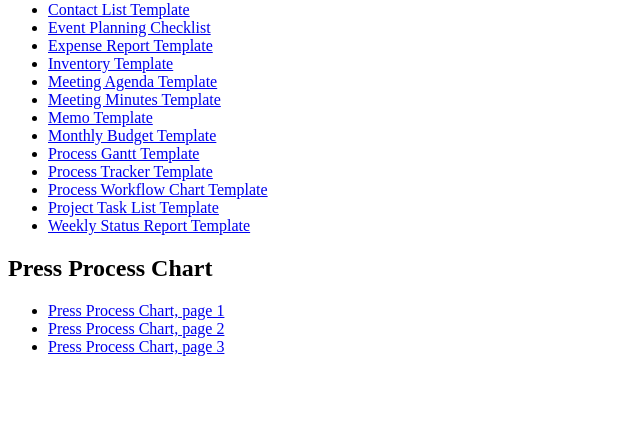
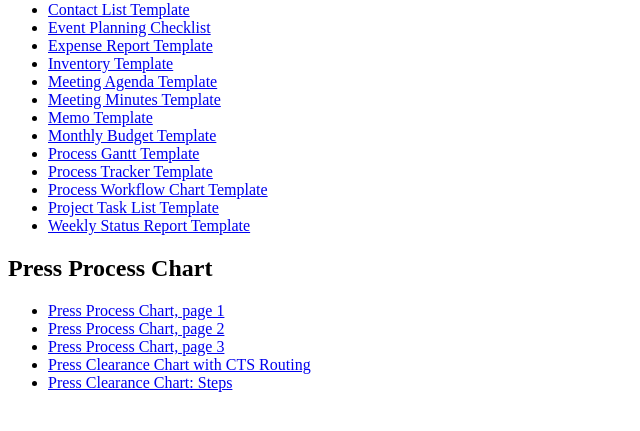
Before and after one commit to randomguy44baller/templates, a plain HTML site: page index.html in a window 1280 px wide. Shown: the part 79-510 px from the top of the page, without its empty margins (0-640 px from the left). Drawn offline with Linux system fonts and the light colour scheme.

Commit message:
Add press clearance chart PDFs
Co-authored-by: randomguy44baller <randomguy44baller@users.noreply.github.com>

```diff
--- a/index.html
+++ b/index.html
@@ -18,4 +18,6 @@
 <li><a href="press-process-chart-p1.pdf">Press Process Chart, page 1</a></li>
 <li><a href="press-process-chart-p2.pdf">Press Process Chart, page 2</a></li>
 <li><a href="press-process-chart-p3.pdf">Press Process Chart, page 3</a></li>
+<li><a href="press-clearance-chart-with-cts-routing.pdf">Press Clearance Chart with CTS Routing</a></li>
+<li><a href="press-clearance-chart-steps.pdf">Press Clearance Chart: Steps</a></li>
 </ul>
```
Also changed, not shown: 2 other files.
